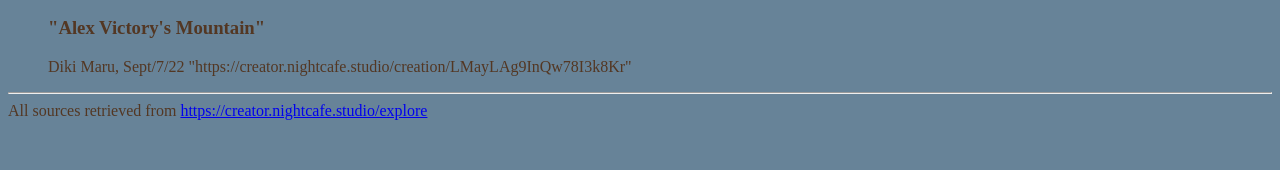
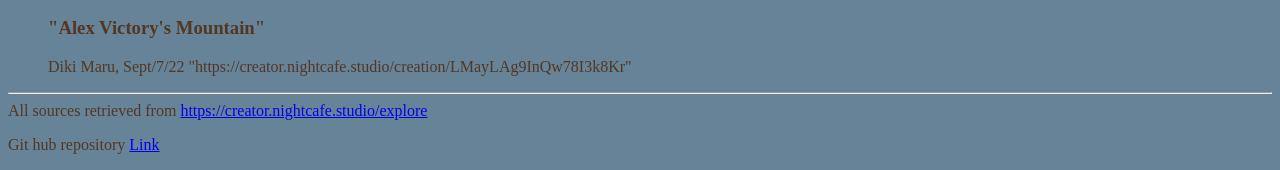
Before and after one commit to 733325/Dangelo-HTML-Project, a plain HTML site: page index.html in a window 1280 px wide. Shown: the part 4464-4634 px from the top of the page. Before the commit the page ends 4592 px from the top, so only its background shows below. Drawn offline with Linux system fonts and the light colour scheme.

Commit message:
Update index.html
final final change

```diff
--- a/index.html
+++ b/index.html
@@ -21,6 +21,7 @@
         </ul>
         <hr>
         All sources retrieved from <a href="https://www.youtube.com/watch?v=xvFZjo5PgG0">https://creator.nightcafe.studio/explore</a>
+         <p>Git hub repository <a href="https://github.com/733325/Dangelo-HTML-Project/blob/main/index.html"> Link </a></p>
     </body>
 
 
```
